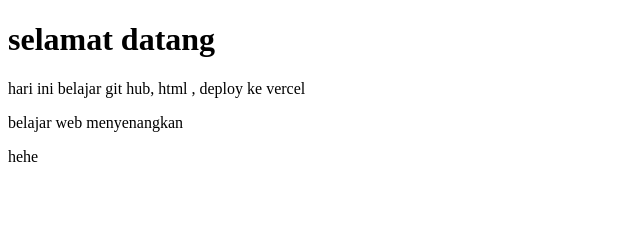
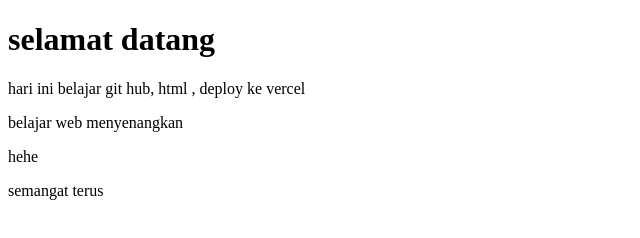
Before and after one commit to kelvinsaputra23/2327-PW1-KELVIN, a plain HTML site: page index.html in a window 1280 px wide. Shown: the whole page, without its empty margins (0-640 px from the left). Drawn offline with Linux system fonts and the light colour scheme.

Commit message:
Update index.html

```diff
--- a/index.html
+++ b/index.html
@@ -10,5 +10,6 @@
     <p> hari ini belajar git hub, html , deploy ke vercel </p>
     <p>belajar web menyenangkan </p>
     <p>hehe</p>
+    <p>semangat terus</p>
 </body>
 </html>
```
